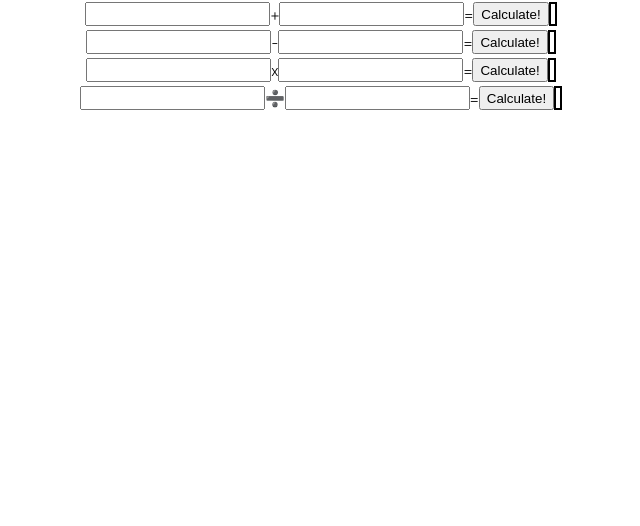
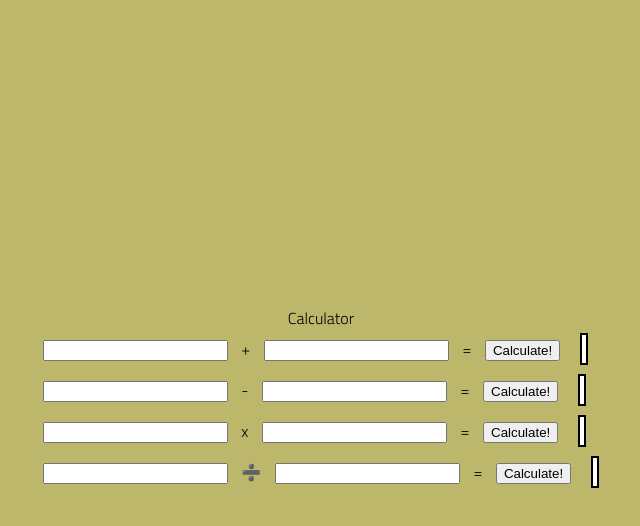
Before and after one commit to prudhomk/foundations-calculator, a plain HTML site: page index.html in a window 1280 px wide. Shown: the whole page, without its empty margins (319-959 px from the left). Drawn offline with Linux system fonts and the light colour scheme.

Commit message:
more styling

```diff
--- a/index.html
+++ b/index.html
@@ -15,7 +15,7 @@
 <body>
 
     <main>
-
+        <h1>Calculator</h1>
         <div class="add">
             <input type="number" id="num1"/>
                 +
--- a/styles/style.css
+++ b/styles/style.css
@@ -1,95 +1,34 @@
 
 body {
-    /* https://coolors.co/generate and click export -> scss to get the colors to copy and paste below*/
-    /* --color1: hsla(349, 69%, 76%, 1);
-    --color2: hsla(207, 67%, 44%, 1);
-    --color3: hsla(200, 61%, 56%, 1);
-    --color4: hsla(187, 41%, 94%, 1);
-    --color5: hsla(170, 28%, 95%, 1); */
-/*
-    /* --color1: hsla(45, 86%, 83%, 1);
-    --color2: hsla(135, 65%, 98%, 1);
-    --color3: hsla(315, 37%, 86%, 1);
-    --color4: hsla(45, 73%, 98%, 1);
-    --color5: hsla(224, 40%, 79%, 1); */
-
-    --header-height: 80px;
-    --shadow: 0px 10px 20px -12px rgba(0,0,0,0.45);
-    --gutter: 30px;
-    --footer-height: 25px;
-
-    font-family: 'Titillium Web', sans-serif;
-    background-color: var(--color2);
-}
-
-main {
     display: flex;
     flex-direction: column;
     justify-content: center;
     align-items: center;
-    margin-bottom: calc(var(--footer-height));
+    background-color:darkkhaki;
+    font-family: 'Titillium Web', sans-serif;
+
 }
 
-section {
-    background-color: var(--color5);
-    width: 1000px;
-    max-width: 80%;
-    display: flex;
-    flex-direction: column;
-    justify-content: center;
-    align-items: center;
-    padding-top: var(--gutter);
-    padding-bottom: var(--gutter);
-    margin-top: var(--gutter);
-    margin-bottom: var(--gutter);
-    border: solid 2px var(--color1);
+
+
+h1 {
+    text-align: center;
 }
 
 span {
     border: 2px;
     border-style: solid;
     padding: 2px;
+    height: 50px;
+    width: 150px;
+    margin: 10px;
+    background-color: white;
 }
 
-.add {
-    display:flex;
-    padding: 2px;
+input {
+    margin: 10px;
 }
 
-.sub {
-    display:flex;
-    padding: 2px;
+button {
+    margin: 10px;
 }
-
-.mul {
-    display:flex;
-    padding: 2px;
-}
-
-.divd {
-    display:flex;
-    padding: 2px;
-}
-
-
-.main-logo {
-    animation: pulse 5s infinite ease-in-out;
-}
-  @keyframes pulse {
-    20% {
-      transform: rotate3d(-10, -10, -10, 50deg) scale(1.2);
-    }
-
-    40% {
-        transform: rotate3d(10, 10, -10, 50deg) scale(1);
-    }
-
-    60% {
-        transform: rotate3d(-10, 10, 10, 50deg) scale(1.2);
-      }
-
-    80% {
-        transform: rotate3d(10, 10, 10, 50deg) scale(1);
-    }
-
-  }
```
